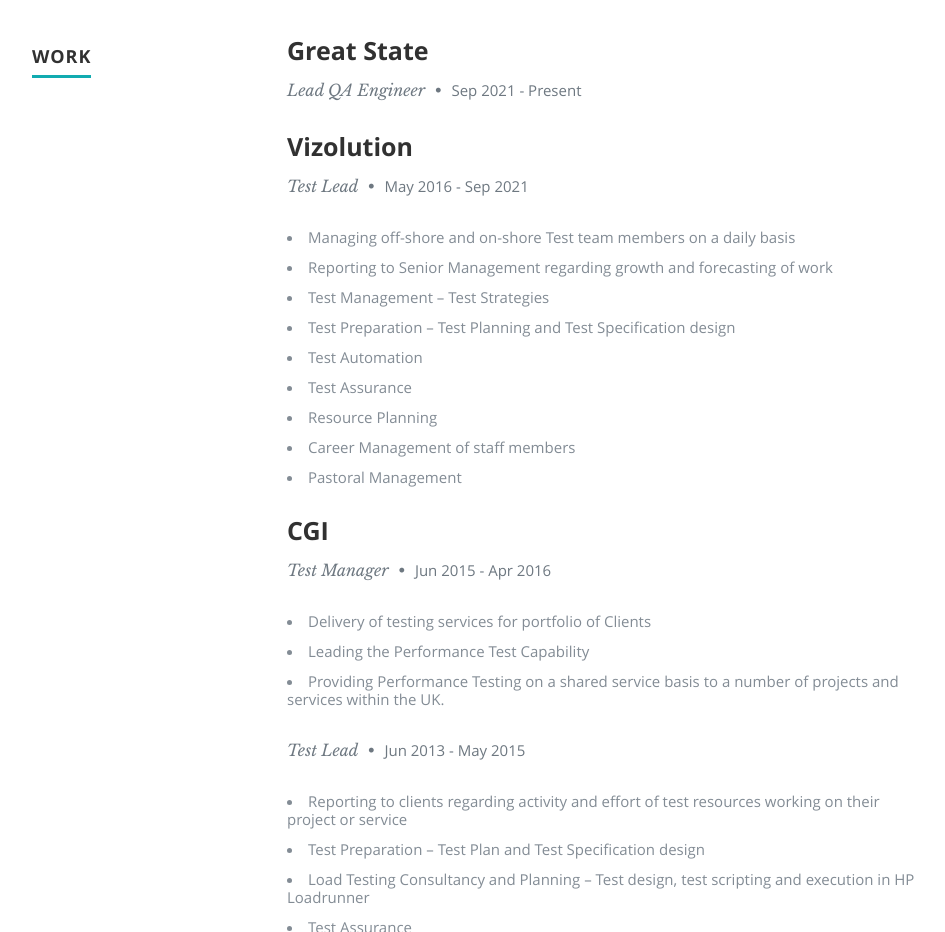
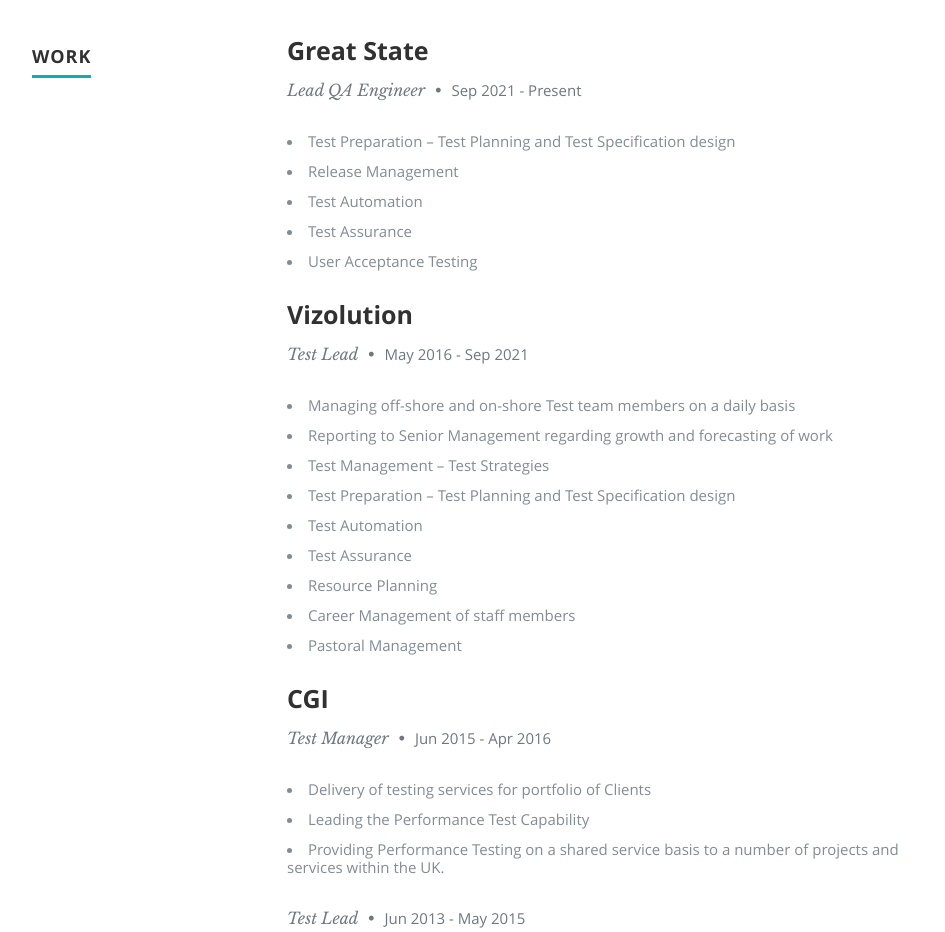
Before and after one commit to aledrhys/azure-cv-project, a plain HTML site: page frontend/index.html in a window 1280 px wide. Shown: the part 2800-3732 px from the top of the page, without its empty margins (118-1063 px from the left). Drawn offline with nearby package versions, Linux system fonts and the light colour scheme; no server answers.

Commit message:
Updated HTML

```diff
--- a/frontend/index.html
+++ b/frontend/index.html
@@ -335,7 +335,13 @@
 
                   <h3>Great State</h3>
                   <p class="info">Lead QA Engineer <span>&bull;</span> <em class="date">Sep 2021 - Present</em></p>
-
+                  <p>
+                     <li>Test Preparation – Test Planning and Test Specification design</li>
+                     <li>Release Management</li>
+                     <li>Test Automation</li>
+                     <li>Test Assurance</li>
+                     <li>User Acceptance Testing</li>
+                     </p>
                   <p>
                   </p>
 
```
